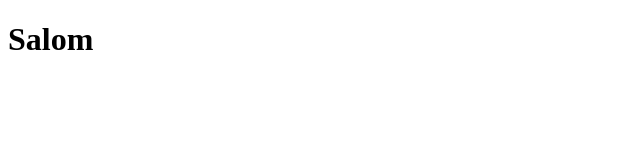
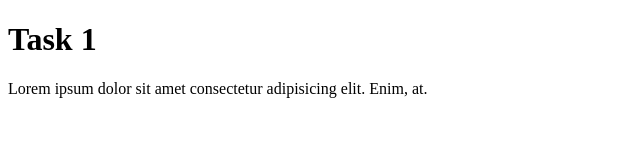
Before and after one commit to Salohiddin0/Tasks-1, a plain HTML site: page Task 1/index.html in a window 1280 px wide. Shown: the whole page, without its empty margins (0-640 px from the left). Drawn offline with Linux system fonts and the light colour scheme.

Commit message:
new task

```diff
--- a/Task 1/index.html
+++ b/Task 1/index.html
@@ -1,11 +1,18 @@
 <!DOCTYPE html>
 <html lang="en">
+
 <head>
     <meta charset="UTF-8">
     <meta name="viewport" content="width=device-width, initial-scale=1.0">
     <title>Document</title>
 </head>
+
 <body>
-    <h1>Salom</h1>
+    <h1>Task 1</h1>
+    <div id="root">
+        Lorem ipsum dolor sit amet consectetur adipisicing elit. Enim, at.
+    </div>
 </body>
+<script src="script.js"></script>
+
 </html>
```
